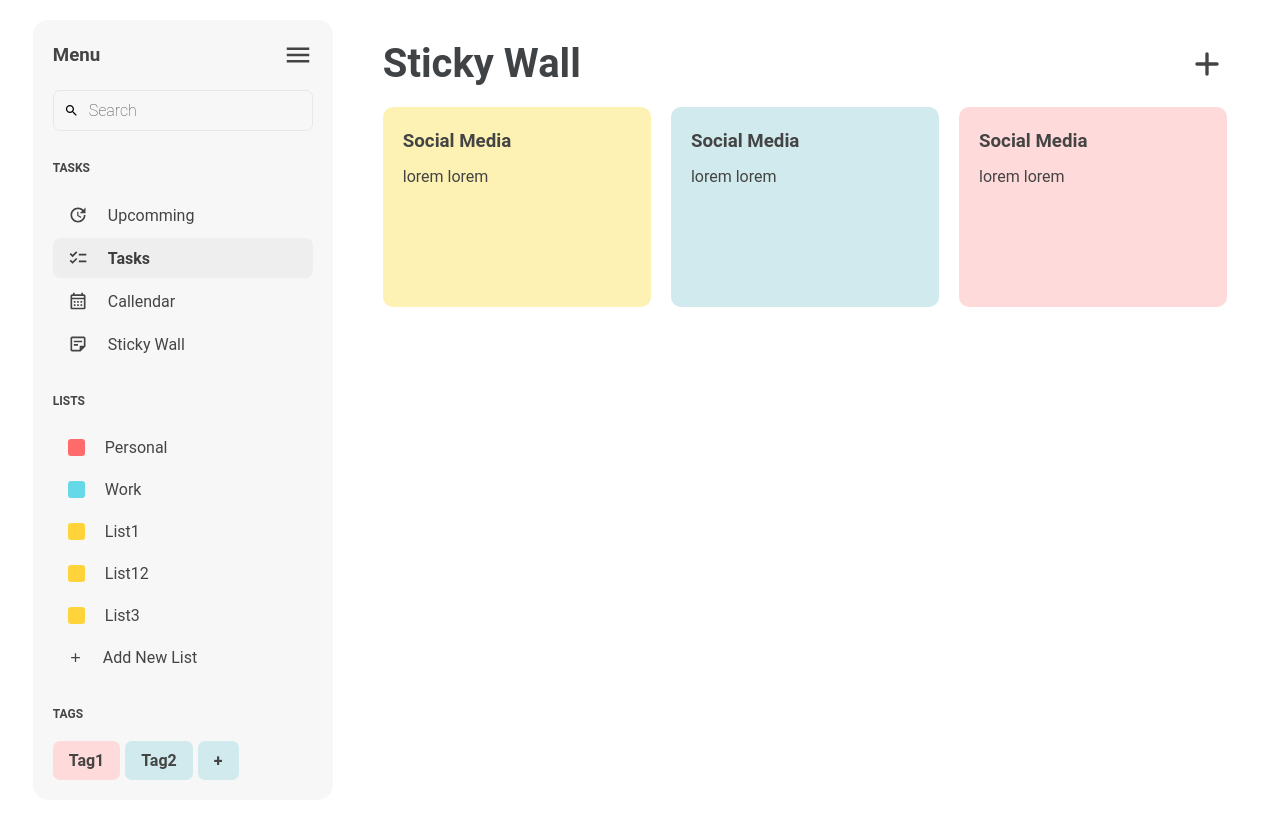
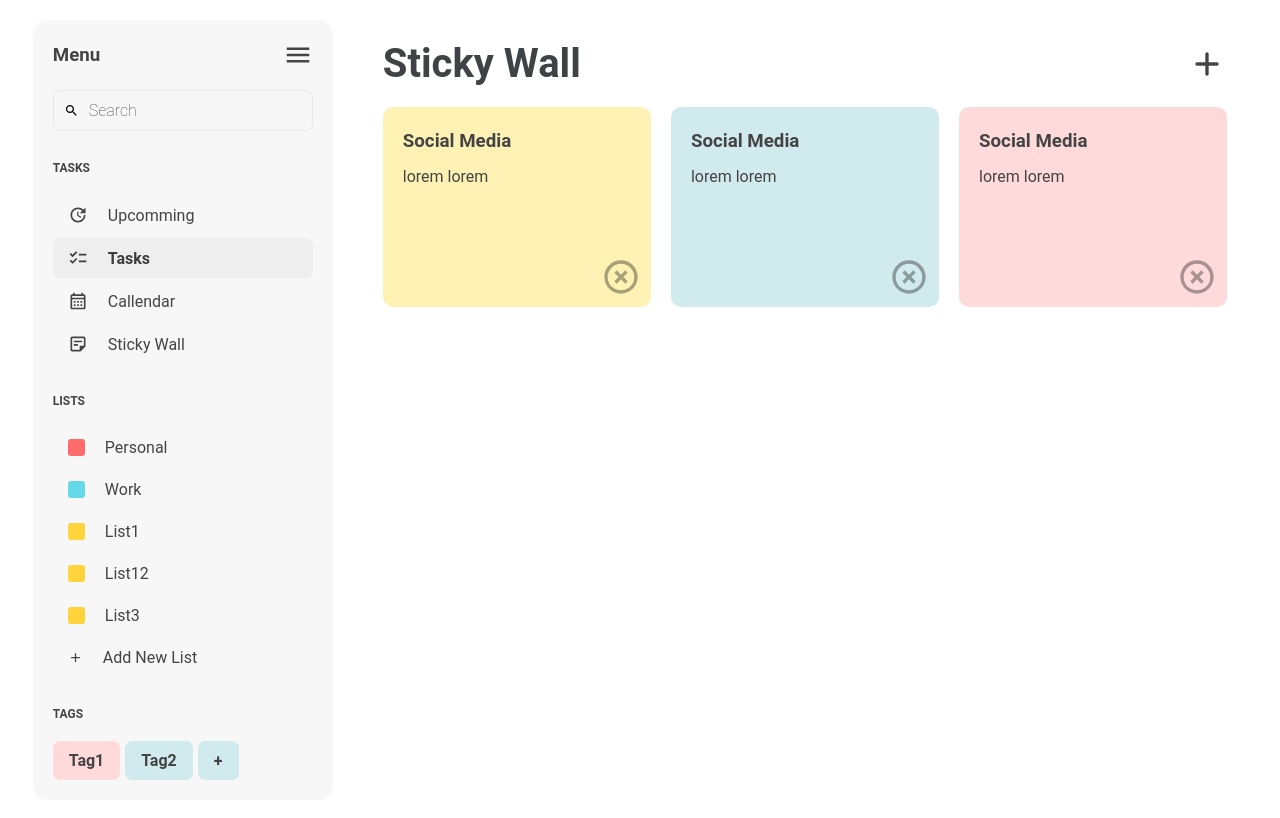
Before and after one commit to Aldeeb2020/productivity-app-react, a React (Vite) app: page / in a window 1280 px wide. Built offline with nearby package versions, Linux system fonts and the light colour scheme.

Commit message:
Add sticky delete function

```diff
--- a/package.json
+++ b/package.json
@@ -14,10 +14,11 @@
     "@emotion/styled": "^11.14.0",
     "@mui/icons-material": "^6.4.7",
     "@mui/material": "^6.4.7",
+    "@reduxjs/toolkit": "^2.7.0",
     "classnames": "^2.5.1",
     "react": "^19.0.0",
     "react-dom": "^19.0.0",
-    "react-quill": "^0.0.2"
+    "react-redux": "^9.2.0"
   },
   "devDependencies": {
     "@eslint/js": "^9.21.0",
--- /dev/null
+++ b/src/app/store.js
@@ -0,0 +1,6 @@
+import { configureStore } from '@reduxjs/toolkit'
+export const store = configureStore({
+    reducer: {
+
+    },
+  })
--- a/src/components/stickywall/StickyWall.jsx
+++ b/src/components/stickywall/StickyWall.jsx
@@ -1,10 +1,10 @@
 import AddRoundedIcon from '@mui/icons-material/AddRounded';
 import {useStickies} from '../../context/StickiesProvider';
-
-
+import HighlightOffIcon from '@mui/icons-material/HighlightOff';
+import { ACTIONS } from '../../reducers/stickiesReducer';
 function StickyWall(){
   // Use Context
-  const {setStickyFormShow, stickies} = useStickies();
+  const {setStickyFormShow, stickies, dispatch} = useStickies();
 
   return (
     <section className='sticky-wall'>
@@ -24,6 +24,7 @@ function StickyWall(){
                 <div className='sticky' style={{backgroundColor: sticky.bg}}>
                   <h3 className='sticky__title'>{sticky.title}</h3>
                   <p>{sticky.description}</p>
+                  <HighlightOffIcon onClick={() => dispatch({type: ACTIONS.DELETE, payload: sticky.id})} className='sticky__delete'/>
                 </div>
               )
             })
--- a/src/constant/constant.js
+++ b/src/constant/constant.js
@@ -8,13 +8,13 @@ export const tempData = [
     bg: "#FDF2B3"
   },
   {
-    id:1,
+    id:2,
     title: "Social Media",
     description: "lorem lorem",
     bg: "#D1EAED"
   },
   {
-    id:1,
+    id:3,
     title: "Social Media",
     description: "lorem lorem",
     bg: "#FFDADA"
--- a/src/context/ListsProvider.jsx
+++ b/src/context/ListsProvider.jsx
@@ -1,6 +1,5 @@
 import React, { createContext, useContext, useReducer, useState } from 'react'
 import listsReducer from '../reducers/listsReducer';
-import { ACTIONS } from '../reducers/stickiesReducer';
 
 const ListsContext = createContext();
 
--- a/src/reducers/stickiesReducer.jsx
+++ b/src/reducers/stickiesReducer.jsx
@@ -1,14 +1,21 @@
 export const ACTIONS = {
-    ADD: "add"
+    ADD: "add",
+    DELETE: "delete"
 };
 export default function stickiesReducer(stickies, action){
     switch(action.type){
-        case ACTIONS.ADD:
+        case ACTIONS.ADD:{
             if(action.payload.title.trim() != "" && action.payload.description.trim() != ""){
                 return [...stickies,action.payload];
             }else{
                 return stickies;
             }
+        }
+        case ACTIONS.DELETE: {
+            console.log(action.payload);
+
+            return stickies.filter(item => item.id != action.payload);
+        }
         default:
             return stickies;
     }
--- a/src/styles/style.css
+++ b/src/styles/style.css
@@ -111,9 +111,21 @@ body{
     padding: 2rem;
     line-height: 1.5;
     color: var(--secondary-text);
+    position: relative;
 }
 .sticky__title{
     margin-bottom: 1rem;
+}
+.sticky__delete{
+    position: absolute;
+    bottom: 10px;
+    right: 10px;
+    font-size: 4rem !important;
+    cursor: pointer;
+    color: #00000057;
+}
+.sticky__delete:hover{
+    color: rgb(252, 126, 126);
 }
 .sticky-form{
     width: 300px;
```
Also changed, not shown: 1 other file (tests, documents, lock files or other folders).
